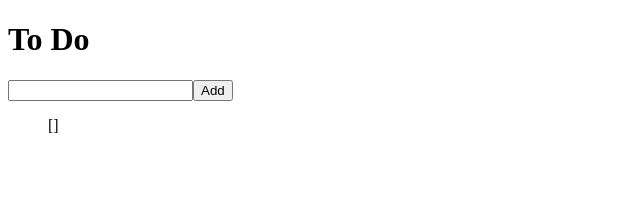
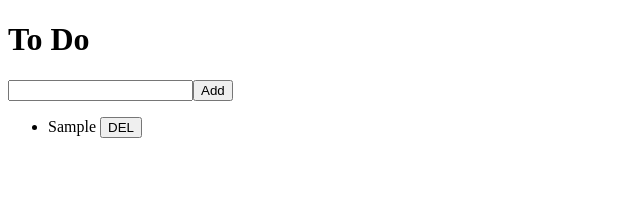
Before and after one commit to 20jun/vanilla-redux, a React (Create React App) app: page / in a window 1280 px wide. Both pictures are taken after typing "Sample" into the empty fields and a click on the button "Add". Shown: the top 207 px of the page, without its empty margins (0-640 px from the left). Built offline with nearby package versions, Linux system fonts and the light colour scheme.

Commit message:
#3.4 Deleting To Do

```diff
--- /dev/null
+++ b/src/components/ToDo.js
@@ -0,0 +1,19 @@
+import React from "react";
+import { connect } from "react-redux";
+import { actionCreators } from "../store";
+
+function ToDo({ text, onBtnClick }) {
+  return (
+    <li>
+      {text} <button onClick={onBtnClick}>DEL</button>
+    </li>
+  );
+}
+
+function mapDispatchToProps(dispatch, ownProps) {
+  return {
+    onBtnClick: () => dispatch(actionCreators.deleteToDo(ownProps.id)),
+  };
+}
+
+export default connect(null, mapDispatchToProps)(ToDo);
--- a/src/routes/Home.js
+++ b/src/routes/Home.js
@@ -1,7 +1,9 @@
 import React, { useState } from "react";
 import { connect } from "react-redux";
+import ToDo from "../components/ToDo";
+import { actionCreators } from "../store";
 
-function Home({ toDos }) {
+function Home({ toDos, addToDo }) {
   const [text, setText] = useState("");
   function onChange(e) {
     setText(e.target.value);
@@ -9,7 +11,8 @@
 
   function onSubmit(e) {
     e.preventDefault();
-    console.log(text);
+
+    addToDo(text);
     setText("");
   }
 
@@ -20,13 +23,24 @@
         <input type="text" value={text} onChange={onChange} />
         <button>Add</button>
       </form>
-      <ul>{JSON.stringify(toDos)}</ul>
+      <ul>
+        {toDos.map((toDo) => (
+          <ToDo {...toDo} key={toDo.id} />
+        ))}
+      </ul>
     </>
   );
 }
 
 function mapStateToProps(state) {
+  console.log(state);
   return { toDos: state };
 }
 
-export default connect(mapStateToProps)(Home);
+function mapDispatchToProps(dispatch) {
+  return {
+    addToDo: (text) => dispatch(actionCreators.addToDo(text)),
+  };
+}
+
+export default connect(mapStateToProps, mapDispatchToProps)(Home);
--- a/src/store.js
+++ b/src/store.js
@@ -3,17 +3,17 @@
 const ADD = "ADD";
 const DELETE = "DELETE";
 
-export const addToDo = (text) => {
+const addToDo = (text) => {
   return {
     type: ADD,
     text,
   };
 };
 
-export const deleteToDo = (id) => {
+const deleteToDo = (id) => {
   return {
     type: DELETE,
-    id,
+    id: parseInt(id),
   };
 };
 
@@ -30,4 +30,9 @@
 
 const store = createStore(reducer);
 
+export const actionCreators = {
+  addToDo,
+  deleteToDo,
+};
+
 export default store;
```
